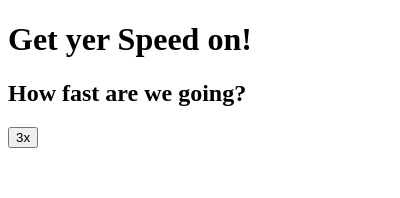
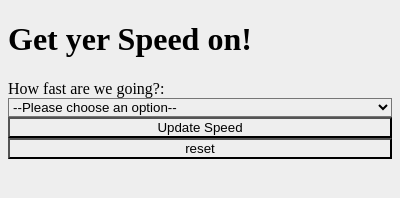
Before and after one commit to Kharouk/speedify, a browser extension: page popup.html in a window 400 px wide. Drawn offline with Linux system fonts and the light colour scheme.

Commit message:
grab the speed value

```diff
--- /dev/null
+++ b/popup.css
@@ -0,0 +1,9 @@
+* {
+  background-color: #eee;
+  min-width: 25ch;
+}
+
+.container {
+  display: grid;
+  grid-auto-columns: 'h2' 'button button' 'button button';
+}
--- a/popup.html
+++ b/popup.html
@@ -1,17 +1,24 @@
 <!DOCTYPE html>
 <html lang="en">
   <head>
-    <meta charset="UTF-8" />
-    <meta http-equiv="X-UA-Compatible" content="IE=edge" />
-    <meta name="viewport" content="width=device-width, initial-scale=1.0" />
-    <title>Speedify</title>
+    <link rel="stylesheet" href="popup.css" />
     <script src="speed.js"></script>
   </head>
   <body>
-    <h1>Get yer Speed on!</h1>
-    <main>
-      <h2>How fast are we going?</h2>
-      <button id="threeX" onclick="speedUp">3x</button>
-    </main>
+    <div>
+      <h1>Get yer Speed on!</h1>
+      <main class="container">
+        <label for="speed-select">How fast are we going?:</label>
+        <select name="speeds" id="speed-select">
+          <option default value="">--Please choose an option--</option>
+          <option value="2">2x</option>
+          <option value="2.5">2.5x</option>
+          <option value="3">3x</option>
+          <option value="3.5">3.5x</option>
+        </select>
+        <button id="update-speed--button">Update Speed</button>
+        <button id="reset" class="speed--button">reset</button>
+      </main>
+    </div>
   </body>
 </html>
--- a/speed.js
+++ b/speed.js
@@ -1,3 +1,11 @@
 console.log("I'm in lads.");
 
-document.querySelector('.threeX');
+document.addEventListener('DOMContentLoaded', () => {
+  let updateButton = document.querySelector('#update-speed--button');
+  updateButton.addEventListener('click', (e) => {
+    const speedSelection = document.querySelector(
+      '#speed-select option:checked'
+    ).value;
+    console.log(speedSelection);
+  });
+});
```
Also changed, not shown: manifest.json.
